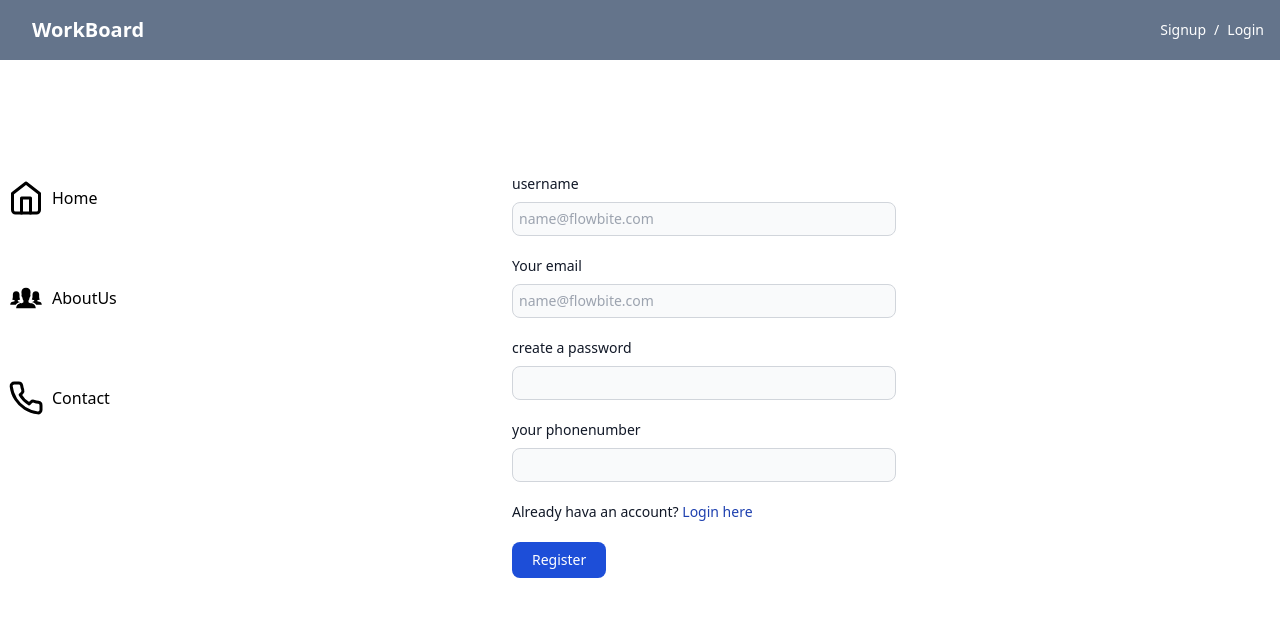
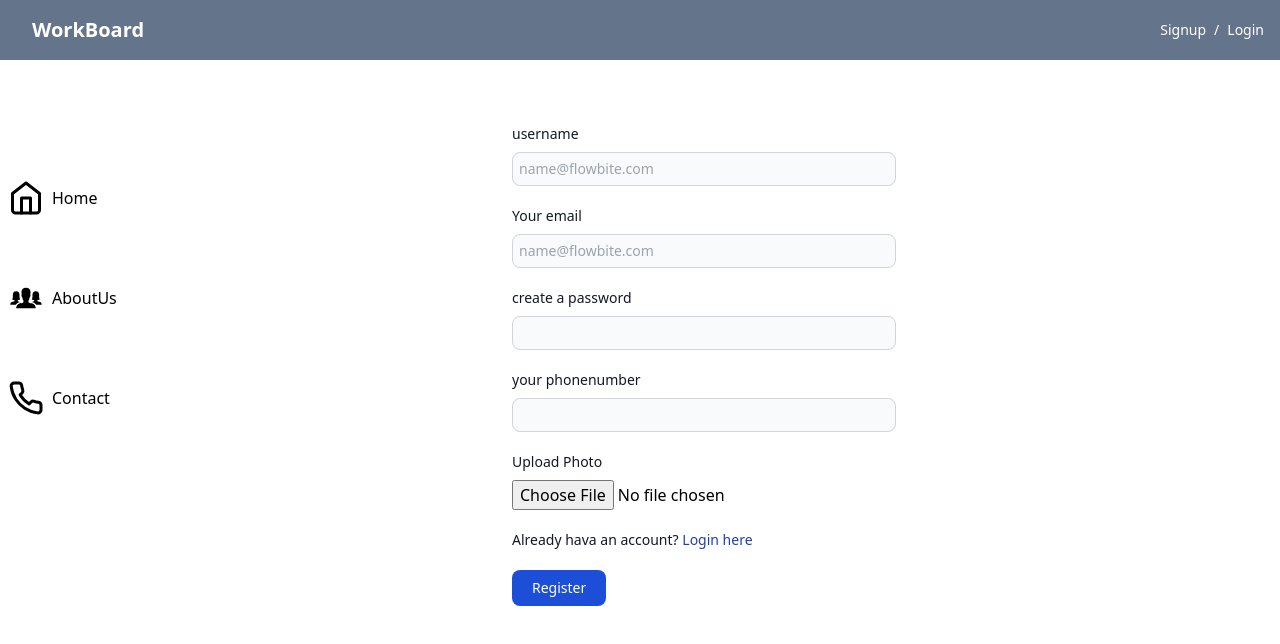
Before and after one commit to gowthamazmeera09/workboard-frontend, a React (Create React App) app: page /Sigup in a window 1280 px wide. Shown: the top 644 px of the page. Built offline with nearby package versions, Linux system fonts and the light colour scheme.

Commit message:
svsuvyrbvufvf

```diff
--- a/src/data/data.js
+++ b/src/data/data.js
@@ -1,3 +1,3 @@
-// export const API_URL = "http://localhost:2000/"
+export const API_URL = "http://localhost:2000/"
 
-export const API_URL = "https://workboard-backend.onrender.com/"
+// export const API_URL = "https://workboard-backend.onrender.com/"
--- a/src/pages/Sigin.jsx
+++ b/src/pages/Sigin.jsx
@@ -28,7 +28,7 @@ function Sigin() {
         // Save login details in localStorage
         localStorage.setItem('loginToken', data.token);
         localStorage.setItem('userId', data.userId);
-        localStorage.setItem('imageUrl', data.imageUrl);
+        localStorage.setItem('imageUrl', data.photo);
 
         // Navigate to the Home page
         Navigate('/Home');
--- a/src/pages/Sigup.jsx
+++ b/src/pages/Sigup.jsx
@@ -4,11 +4,11 @@ import { Link, useNavigate } from 'react-router-dom';
 
 
 function Sigup() {
-  const [username,setUsername] = useState("");
-  const [email,setEmail] = useState("");
-  const [password,setPassword] = useState("");
-  const [phonenumber,setPhonenumber] = useState("");
-
+  const [username, setUsername] = useState("");
+  const [email, setEmail] = useState("");
+  const [password, setPassword] = useState("");
+  const [phonenumber, setPhonenumber] = useState("");
+  const [file,setFile] = useState(null);
   const [success, setSuccess] = useState('');
   const [error, setError] = useState('');
   const Navigate = useNavigate();
@@ -18,36 +18,42 @@ function Sigup() {
   // Submit form
   const handleSubmit = async (e) => {
     e.preventDefault();
-
+    const formData = new FormData();
+    formData.append('username', username);
+    formData.append('email', email);
+    formData.append('password', password);
+    formData.append('phonenumber', phonenumber);
+    if (file) {
+      formData.append('photo', file);
+    }
 
 
     try {
       const response = await fetch(`${API_URL}user/register`, {
-        method:'POST',
-        headers:{
-          'Content-Type':'application/json'
-        },
-        body: JSON.stringify({username,email,password,phonenumber})
+        method: 'POST',
+        body: formData,
       });
 
       const data = await response.json();
 
-      if(response.ok){
+      if (response.ok) {
         alert("registation successfull");
         Navigate('/Verificationpage');
         console.log(data)
         setSuccess(response.success)
       }
-      else if(email){
+      else if (email) {
         alert("email already taken");
         setUsername("");
         setEmail("");
         setPassword("");
+        setFile(null)
       }
       else {
         setUsername("");
         setEmail("");
         setPassword("");
+        setFile(null)
       }
     } catch (error) {
       console.error(error)
@@ -58,22 +64,26 @@ function Sigup() {
     <div>
       {success && <div style={{ color: 'green' }}>{success}</div>}
       {error && <div style={{ color: 'red' }}>{error}</div>}
-    <form class="max-w-sm mx-auto mt-20 lg:mt-[-250px]" onSubmit={handleSubmit}>
+      <form class="max-w-sm mx-auto mt-20 lg:mt-[-300px]" onSubmit={handleSubmit}>
         <div class="mb-5">
           <label for="username" class="block mb-2 text-sm font-medium mx-16 text-gray-900 dark:text-black">username</label>
-        <input type="text" name='username' value={username} onChange={(e)=>setUsername(e.target.value)}  class="bg-gray-50 border border-gray-300 mx-16 text-gray-900 text-sm rounded-lg  w-60 focus:ring-blue-500 focus:border-blue-500 block w-medium lg:w-full p-1.5 dark:bg-gray-700 dark:border-gray-600 dark:placeholder-gray-400 dark:text-white dark:focus:ring-blue-500 dark:focus:border-blue-500" placeholder="name@flowbite.com" required />
+          <input type="text" name='username' value={username} onChange={(e) => setUsername(e.target.value)} class="bg-gray-50 border border-gray-300 mx-16 text-gray-900 text-sm rounded-lg  w-60 focus:ring-blue-500 focus:border-blue-500 block w-medium lg:w-full p-1.5 dark:bg-gray-700 dark:border-gray-600 dark:placeholder-gray-400 dark:text-white dark:focus:ring-blue-500 dark:focus:border-blue-500" placeholder="name@flowbite.com" required />
         </div>
         <div class="mb-5">
           <label for="email" class="block mb-2 text-sm font-medium mx-16 text-gray-900 dark:text-black">Your email</label>
-        <input type="email" name='email' value={email} onChange={(e)=>setEmail(e.target.value)}  class="bg-gray-50 border border-gray-300 mx-16 text-gray-900 text-sm rounded-lg  w-60 focus:ring-blue-500 focus:border-blue-500 block w-medium lg:w-full p-1.5 dark:bg-gray-700 dark:border-gray-600 dark:placeholder-gray-400 dark:text-white dark:focus:ring-blue-500 dark:focus:border-blue-500" placeholder="name@flowbite.com" required />
+          <input type="email" name='email' value={email} onChange={(e) => setEmail(e.target.value)} class="bg-gray-50 border border-gray-300 mx-16 text-gray-900 text-sm rounded-lg  w-60 focus:ring-blue-500 focus:border-blue-500 block w-medium lg:w-full p-1.5 dark:bg-gray-700 dark:border-gray-600 dark:placeholder-gray-400 dark:text-white dark:focus:ring-blue-500 dark:focus:border-blue-500" placeholder="name@flowbite.com" required />
         </div>
         <div class="mb-5">
           <label for="password" class="block mb-2 text-sm font-medium mx-16 text-gray-900 dark:text-black">create a password</label>
-        <input type="password" name='password' value={password} onChange={(e)=>setPassword(e.target.value)}  class="bg-gray-50 border border-gray-300 mx-16 text-gray-900 text-sm rounded-lg  w-60 focus:ring-blue-500 focus:border-blue-500 block w-medium lg:w-full p-1.5 dark:bg-gray-700 dark:border-gray-600 dark:placeholder-gray-400 dark:text-white dark:focus:ring-blue-500 dark:focus:border-blue-500" required />
+          <input type="password" name='password' value={password} onChange={(e) => setPassword(e.target.value)} class="bg-gray-50 border border-gray-300 mx-16 text-gray-900 text-sm rounded-lg  w-60 focus:ring-blue-500 focus:border-blue-500 block w-medium lg:w-full p-1.5 dark:bg-gray-700 dark:border-gray-600 dark:placeholder-gray-400 dark:text-white dark:focus:ring-blue-500 dark:focus:border-blue-500" required />
         </div>
         <div class="mb-5">
           <label for="phonenumber" class="block mb-2 text-sm font-medium mx-16 text-gray-900 dark:text-black">your phonenumber</label>
-        <input type="number" name='phonenumber' value={phonenumber}  onChange={(e)=>setPhonenumber(e.target.value)} class="bg-gray-50 border border-gray-300 mx-16 text-gray-900 text-sm rounded-lg  w-60 focus:ring-blue-500 focus:border-blue-500 block w-medium lg:w-full p-1.5 dark:bg-gray-700 dark:border-gray-600 dark:placeholder-gray-400 dark:text-white dark:focus:ring-blue-500 dark:focus:border-blue-500" required />
+          <input type="number" name='phonenumber' value={phonenumber} onChange={(e) => setPhonenumber(e.target.value)} class="bg-gray-50 border border-gray-300 mx-16 text-gray-900 text-sm rounded-lg  w-60 focus:ring-blue-500 focus:border-blue-500 block w-medium lg:w-full p-1.5 dark:bg-gray-700 dark:border-gray-600 dark:placeholder-gray-400 dark:text-white dark:focus:ring-blue-500 dark:focus:border-blue-500" required />
+        </div>
+        <div class="mb-5">
+          <label htmlFor="photo" class="block mb-2 text-sm font-medium mx-16 text-gray-900 dark:text-black">Upload Photo</label>
+          <input type="file" name="photo" onChange={(e) => setFile(e.target.files[0])} class="mx-16" />
         </div>
 
 
```
Lines whose indentation alone changed are shown as unchanged.
